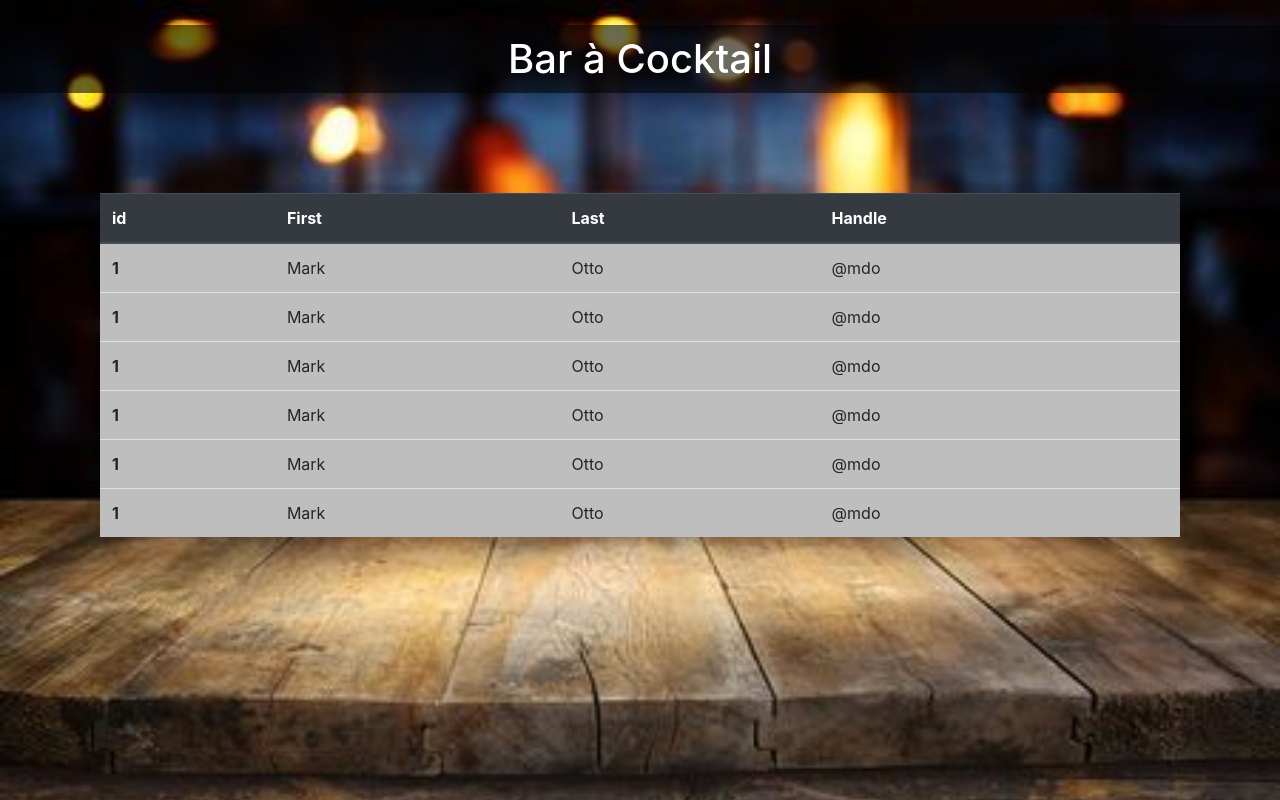
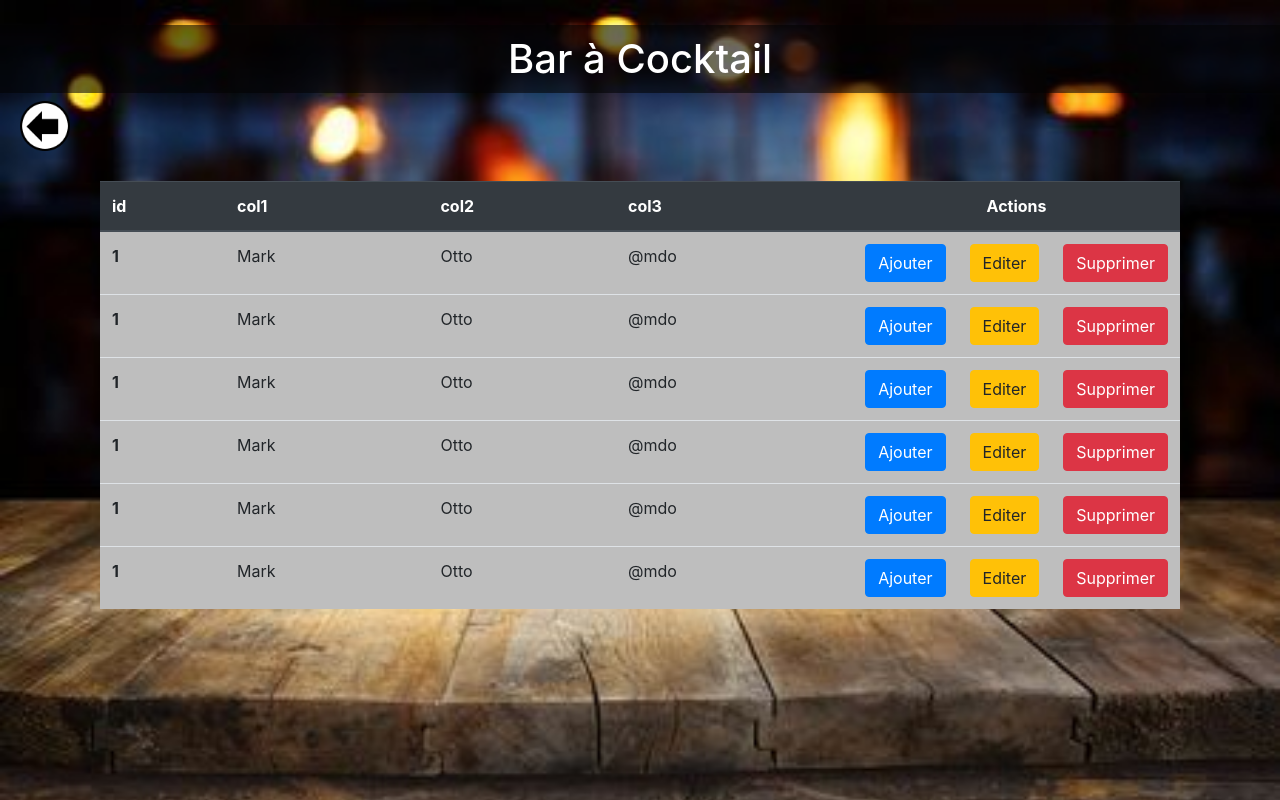
Before and after one commit to Fouadtekfa/bar-a-cocktails, a PHP site: page /cocktails.php in a window 1280 px wide. Run offline with PHP 8.4, Linux system fonts and the light colour scheme.

Commit message:
liaison de page cocktails

```diff
--- a/public/cocktails.php
+++ b/public/cocktails.php
@@ -15,15 +15,19 @@
 </head>
 <body>
     <h1>Bar à Cocktail</h1>
-
+    <div class="arrow" id="retour">
+    <img src="./images/retour.png" alt="retour" class="retour">
+    </i>
+    </div>
     <div class="tableContainer">
         <table class="table">
             <thead class="thead-dark">
                 <tr>
                     <th scope="col">id</th>
-                    <th scope="col">First</th>
-                    <th scope="col">Last</th>
-                    <th scope="col">Handle</th>
+                    <th scope="col">col1</th>
+                    <th scope="col">col2</th>
+                    <th scope="col">col3</th>
+                    <th scope="col" colspan="3" style="text-align: center;">Actions</th>
                 </tr>
             </thead>
             <tbody>
@@ -35,6 +39,9 @@
                             <td>Mark</td>
                             <td>Otto</td>
                             <td>@mdo</td>
+                            <td class="td_buttons_actions"><button type="button" class="btn btn-primary">Ajouter</button></td>
+                            <td class="td_buttons_actions"><button type="button" class="btn btn-warning">Editer</button></td>
+                            <td class="td_buttons_actions"><button type="button" class="btn btn-danger">Supprimer</button></td>
                         </tr>
 
                         <?php } ?>
@@ -43,7 +50,9 @@
     </div>
 
     <script src="https://code.jquery.com/jquery-3.3.1.slim.min.js" integrity="sha384-q8i/X+965DzO0rT7abK41JStQIAqVgRVzpbzo5smXKp4YfRvH+8abtTE1Pi6jizo" crossorigin="anonymous"></script>
-<script src="https://cdnjs.cloudflare.com/ajax/libs/popper.js/1.14.7/umd/popper.min.js" integrity="sha384-UO2eT0CpHqdSJQ6hJty5KVphtPhzWj9WO1clHTMGa3JDZwrnQq4sF86dIHNDz0W1" crossorigin="anonymous"></script>
-<script src="https://stackpath.bootstrapcdn.com/bootstrap/4.3.1/js/bootstrap.min.js" integrity="sha384-JjSmVgyd0p3pXB1rRibZUAYoIIy6OrQ6VrjIEaFf/nJGzIxFDsf4x0xIM+B07jRM" crossorigin="anonymous"></script>
+    <script src="https://cdnjs.cloudflare.com/ajax/libs/popper.js/1.14.7/umd/popper.min.js" integrity="sha384-UO2eT0CpHqdSJQ6hJty5KVphtPhzWj9WO1clHTMGa3JDZwrnQq4sF86dIHNDz0W1" crossorigin="anonymous"></script>
+    <script src="https://stackpath.bootstrapcdn.com/bootstrap/4.3.1/js/bootstrap.min.js" integrity="sha384-JjSmVgyd0p3pXB1rRibZUAYoIIy6OrQ6VrjIEaFf/nJGzIxFDsf4x0xIM+B07jRM" crossorigin="anonymous"></script>
+    <script type="text/javascript" src="./js/cocktails.js"></script>
+
 </body>
 </html>
--- a/public/css/cocktails.css
+++ b/public/css/cocktails.css
@@ -2,4 +2,22 @@
 .tableContainer {
     background-color: rgb(190, 190, 190);
     margin: 100px;
+    margin-top: 30px;
 }
+
+td.td_buttons_actions{
+    width: 10px;
+}
+
+.retour {
+    height: 50px;
+    width: 50px;
+    margin-left: 20px;
+}
+
+.retour:hover{
+    cursor: pointer;
+    height: 52px;
+    width: 52px;
+    transition: 0.3s;
+}
--- /dev/null
+++ b/public/js/cocktails.js
@@ -0,0 +1,6 @@
+document.addEventListener('DOMContentLoaded', function () {
+    document.getElementById('retour').addEventListener('click', function(){
+        document.location.href = './';
+    });
+
+});
```
Also changed, not shown: public/index.php (+9 -8 lines), public/js/fonctions.js (added, +27 -0 lines), public/images/retour.png (added).
